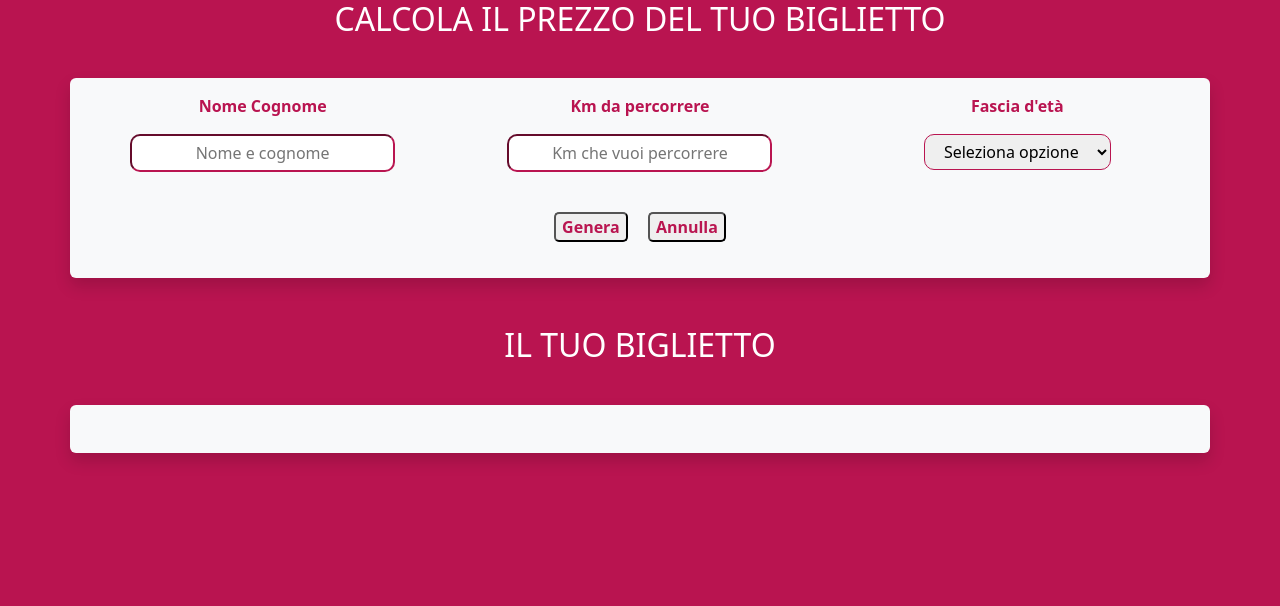
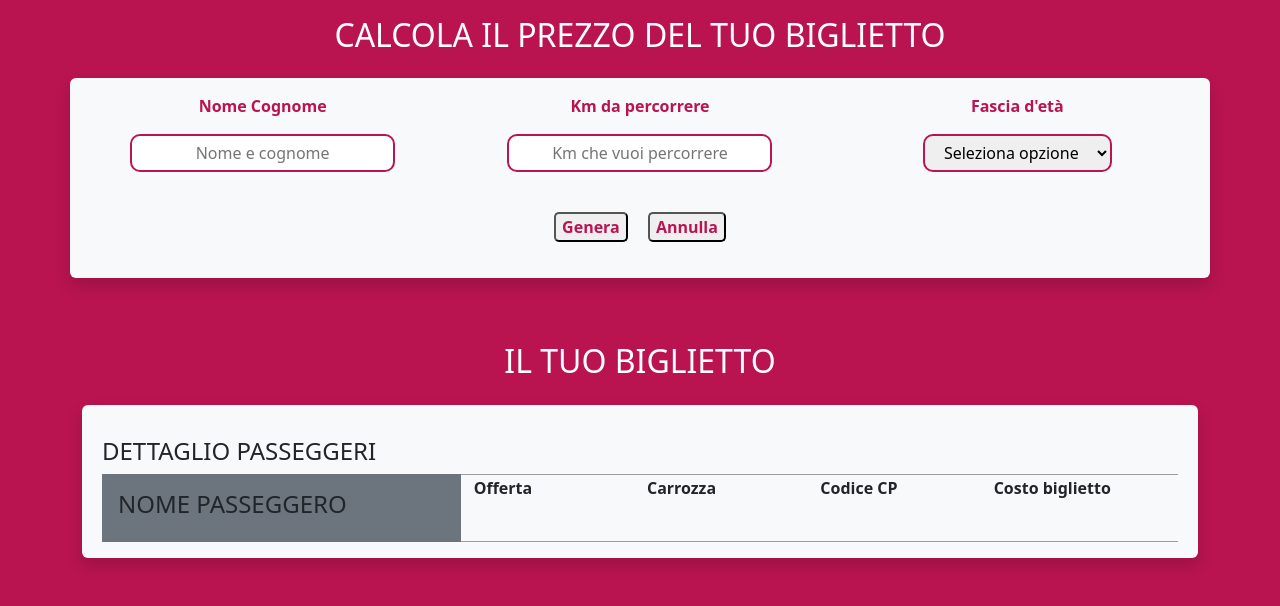
Before and after one commit to nvaccina/js-biglietto-treno-form, a plain HTML site: page index.html in a window 1280 px wide. Both pictures are taken after a click on the button "Annulla". Drawn offline with nearby package versions, Linux system fonts and the light colour scheme.

Commit message:
Aggionamento layout, estetica e js

```diff
--- a/css/style.css
+++ b/css/style.css
@@ -9,13 +9,14 @@ body{
   color: #B91450;
 }
 .inp_purp{
-  border-color: #B91550;
+  border: 2px solid #B91550;
   padding: 5px 15px;
   border-radius: 10px;
 }
 .container{
-  text-align: center;
-  margin: 40px;
+  width: 70%;
+  max-width: 1080px;
+  margin: 0 40px;
   padding: 20px;
   background-color: white;
 }
@@ -25,3 +26,11 @@ body{
   color: #B91550;
   font-weight: bold;
 }
+.nv_bord{
+  border-bottom: 1px solid #9D9D9D;
+  border-top: 1px solid #9D9D9D;
+}
+
+.hide{
+  display: none;
+}
--- a/index.html
+++ b/index.html
@@ -12,8 +12,9 @@
 </head>
 <body class="text-center">
 
-  <h2 class="title">CALCOLA IL PREZZO DEL TUO BIGLIETTO</h2>
-  <div class="container shadow p-3 mb-5 bg-body-tertiary rounded">
+  <h2 class="title py-3">CALCOLA IL PREZZO DEL TUO BIGLIETTO</h2>
+
+  <div class="container shadow p-3 mb-5 bg-body-tertiary rounded text-center">
 
 
 
@@ -46,24 +47,50 @@
     <button class="nv_button" id="annulla">Annulla</button>
 
   </div>
-  <h2 class="title">IL TUO BIGLIETTO</h2>
-  <div class="container shadow p-3 mb-5 bg-body-tertiary rounded">
 
 
+  <div id="biglietto" class="container-lg hide">
 
-    <p id="output"></p>
+    <h2 class="title py-3">IL TUO BIGLIETTO</h2>
 
-    <p id="prezzo"></p>
+    <div class="container shadow p-3 mb-5 bg-body-tertiary rounded text-start">
 
+      <h4 class="bold pt-3 ps-1">DETTAGLIO PASSEGGERI</h4>
+
+      <div class="row px-3">
+
+        <div class="col-4 bg-secondary h-100 p-3">
+
+          <h4 class="bold">NOME PASSEGGERO</h4>
+          <h5 class="bold" id="output"></h5>
+
+        </div>
+
+        <div class="col-8 nv_bord">
+          <table class="w-100 h-100">
+            <thead>
+              <tr>
+                <th class="col-3">Offerta</th>
+                <th class="col-3">Carrozza</th>
+                <th class="col-3">Codice CP</th>
+                <th class="col-3">Costo biglietto</th>
+              </tr>
+            </thead>
+            <tbody>
+              <tr>
+                <td id="offerta" scope="col"></td>
+                <td id="carrozza" scope="col"></td>
+                <td id="codice" scope="col"></td>
+                <td id="prezzo" scope="col"></td>
+              </tr>
+            </tbody>
+          </table>
+
+        </div>
+      </div>
+
+    </div>
   </div>
-
-
-
-
-
-
-
-
 
   <script src="js/script.js"></script>
   <script src="https://cdn.jsdelivr.net/npm/bootstrap@5.3.0-alpha1/dist/js/bootstrap.bundle.min.js" integrity="sha384-w76AqPfDkMBDXo30jS1Sgez6pr3x5MlQ1ZAGC+nuZB+EYdgRZgiwxhTBTkF7CXvN" crossorigin="anonymous"></script>
--- a/js/script.js
+++ b/js/script.js
@@ -1,12 +1,13 @@
 
 const bottoneGen = document.getElementById('genera');
+const bottoneDelete = document.getElementById('annulla');
 const prezzoBiglietto = 0.21;
 const piccoloSconto = 20;
 const grandeSconto = 40;
 
 
 bottoneGen.addEventListener('click', function(){
-  /*name*/
+
   const input = document.getElementById('name');
   const output = document.getElementById('output');
   const name = input.value;
@@ -17,18 +18,39 @@ bottoneGen.addEventListener('click', function(){
   let costoBiglietto = (km * prezzoBiglietto);
 
   const fasciaAge = document.getElementById('age').value;
-  console.log("prima",costoBiglietto);
+
 
   if (fasciaAge == "minorenne"){
     costoBiglietto *= (1 - piccoloSconto / 100);
+    document.getElementById("offerta").innerHTML = "Biglietto Silver";
   } else if (fasciaAge == "over"){
     costoBiglietto *= (1 - grandeSconto / 100);
+    document.getElementById("offerta").innerHTML = "Biglietto Gold";
+  }else{
+    document.getElementById("offerta").innerHTML = "Biglietto Standard";
   }
-  console.log("dopo",costoBiglietto);
 
   const message = `
   ${costoBiglietto.toFixed(2)}&euro;
   `
   document.getElementById("prezzo").innerHTML = message;
 
+
+  const biglietto = document.getElementById('biglietto');
+  if(biglietto.classList.contains('hide')){
+    biglietto.classList.remove('hide');
+  }
+
+  document.getElementById("carrozza").innerHTML = Math.floor(Math.random() * 11) + 1;
+  document.getElementById("codice").innerHTML = Math.floor(Math.random() * 1001) + 1;
 })
+
+bottoneDelete.addEventListener('click', function(){
+
+  if(biglietto.classList.contains('hide')){
+    biglietto.classList.remove('hide');
+  }
+  else{
+    biglietto.classList.add('hide');
+  }
+})
```
